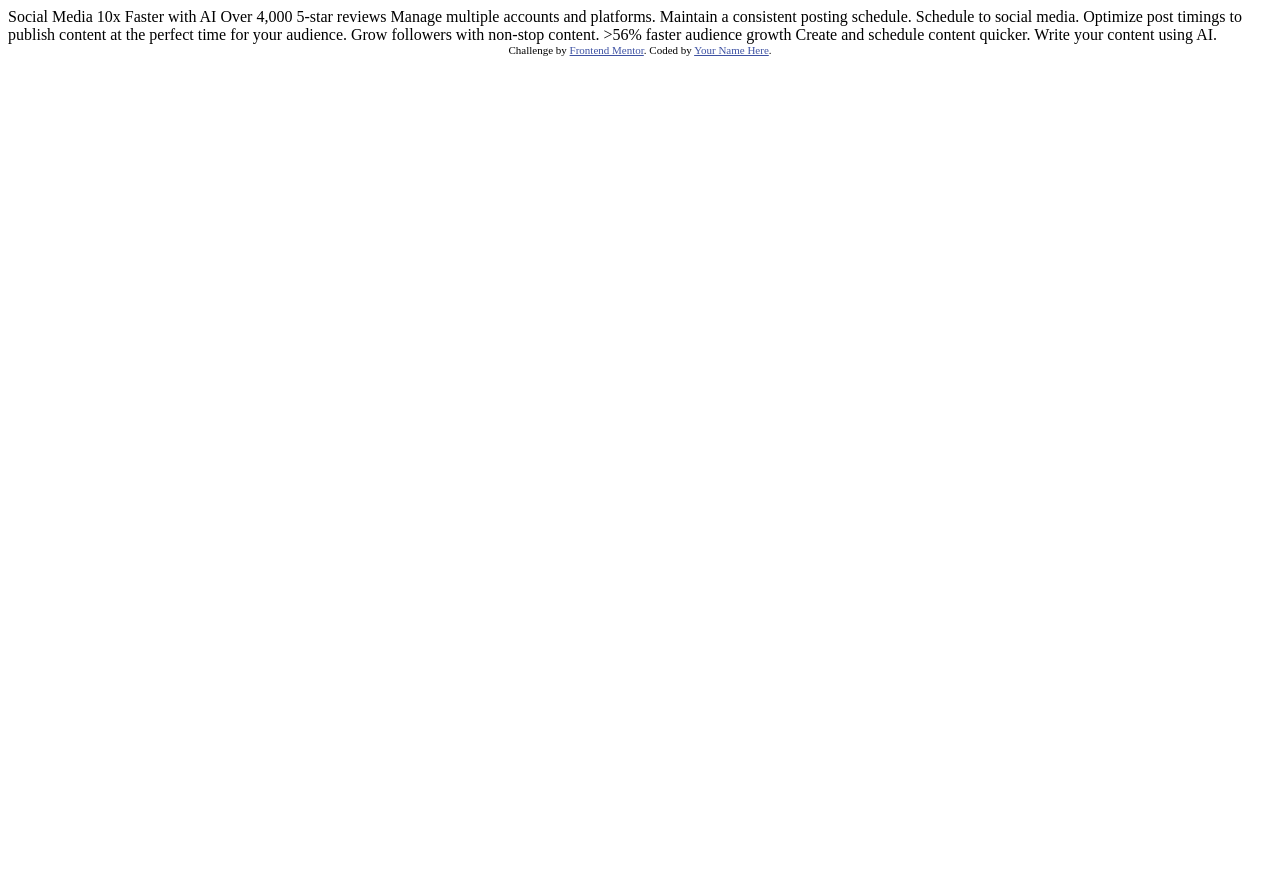
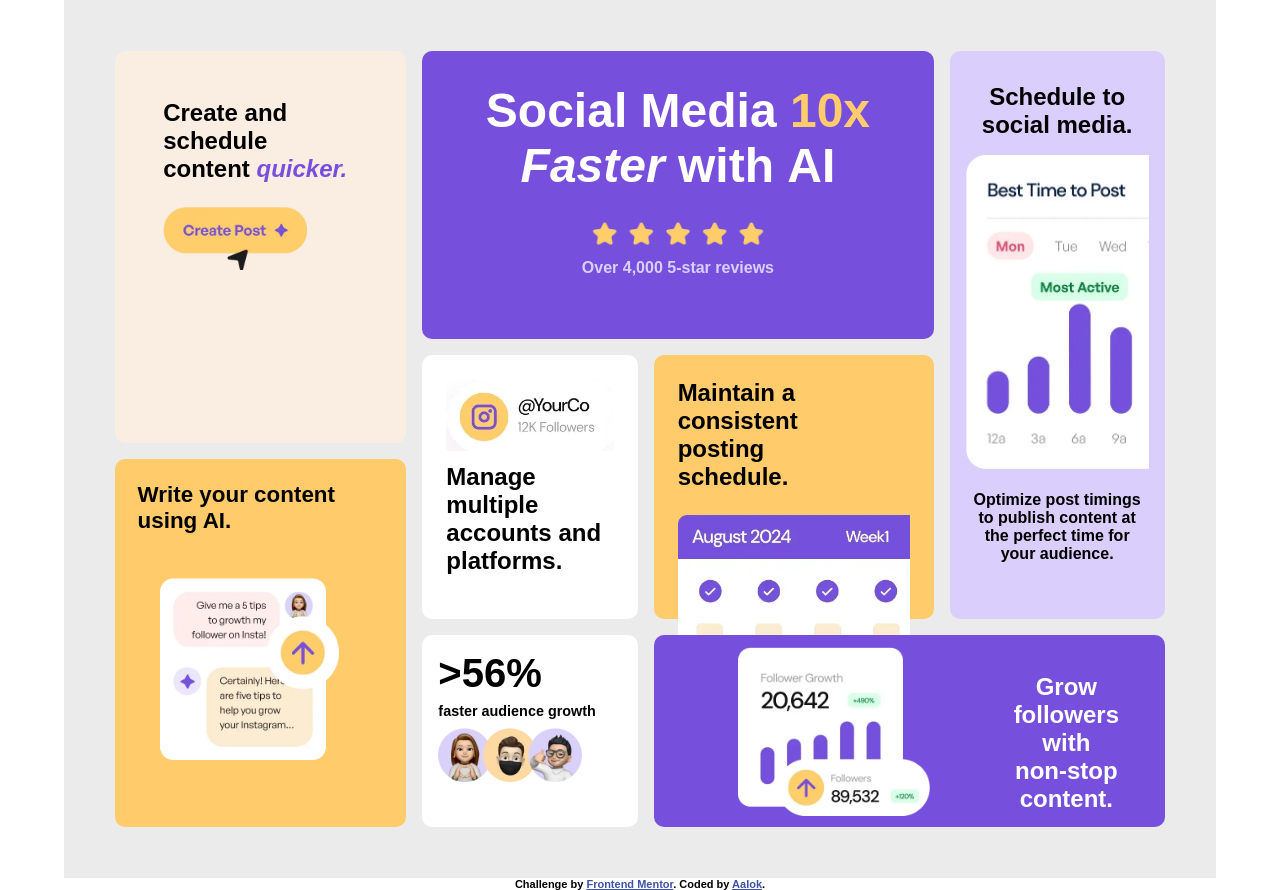
Before and after one commit to Aalok-55/bento-grid-main, a plain HTML site: page index.html in a window 1280 px wide. Before the commit the page ends 800 px from the top, so only its background shows below. Drawn offline with Linux system fonts and the light colour scheme.

Commit message:
minor bug fixing

```diff
--- a/index.html
+++ b/index.html
@@ -1,42 +1,77 @@
 <!DOCTYPE html>
 <html lang="en">
   <head>
-  <meta charset="UTF-8">
-  <meta name="viewport" content="width=device-width, initial-scale=1.0"> <!-- displays site properly based on user's device -->
+    <meta charset="UTF-8" />
+    <meta name="viewport" content="width=device-width, initial-scale=1.0" />
+    <!-- displays site properly based on user's device -->
 
-  <link rel="icon" type="image/png" sizes="32x32" href="./assets/images/favicon-32x32.png">
-
+    <link
+      rel="icon"
+      type="image/png"
+      sizes="32x32"
+      href="./assets/images/favicon-32x32.png"
+    />
+    <link rel="stylesheet" href="styles.css" />
     <title>Frontend Mentor | Bento grid</title>
 
     <!-- Feel free to remove these styles or customise in your own stylesheet 👍 -->
     <style>
-    .attribution { font-size: 11px; text-align: center; }
-    .attribution a { color: hsl(228, 45%, 44%); }
+      .attribution {
+        font-size: 11px;
+        text-align: center;
+      }
+      .attribution a {
+        color: hsl(228, 45%, 44%);
+      }
     </style>
   </head>
   <body>
-
-  Social Media 10x Faster with AI
-  Over 4,000 5-star reviews
-
+    <div class="main">
+      <div class="container first">
+        <span class="template"
+          >Social Media <span>10x</span> <i>Faster</i> with&nbsp;AI
+        </span>
+        <div class="image star"></div>
+        <span> Over 4,000 5-star reviews</span>
+      </div>
+      <div class="container second">
+        <div class="image symbols"></div>
         Manage multiple accounts and platforms.
-
-  Maintain a consistent posting schedule.
-
-  Schedule to social media.
-  Optimize post timings to publish content at the perfect time for your audience.
-
-  Grow followers with non-stop content.
-
-  >56% faster audience growth
-
-  Create and schedule content quicker.
-
-  Write your content using AI.
-
+      </div>
+      <div class="container third">
+        <div>Maintain a consistent posting schedule.</div>
+        <div class="image calender"></div>
+      </div>
+      <div class="container fourth">
+        <span>Schedule to social media.</span>
+        <div class="image schedule"></div>
+        <span>
+          Optimize post timings to publish content at the perfect time for your
+          audience.</span
+        >
+      </div>
+      <div class="container fifth">
+        <div class="image graph"></div>
+        <div>Grow followers with non-stop content.</div>
+      </div>
+      <div class="container sixth">
+        <span clas="percentage">>56%</span>
+        <div>faster audience growth</div>
+        <div class="image faces"></div>
+      </div>
+      <div class="container seventh">
+        Create and schedule content <span><i>quicker.</i></span>
+        <div class="image create-post"></div>
+      </div>
+      <div class="container eighth">
+        <div>Write your content using AI.</div>
+        <div class="image chat"></div>
+      </div>
+    </div>
     <div class="attribution">
-    Challenge by <a href="https://www.frontendmentor.io?ref=challenge">Frontend Mentor</a>.
-    Coded by <a href="#">Your Name Here</a>.
+      Challenge by
+      <a href="https://www.frontendmentor.io?ref=challenge">Frontend Mentor</a>.
+      Coded by <a href="#">Aalok</a>.
     </div>
   </body>
 </html>
--- /dev/null
+++ b/styles.css
@@ -0,0 +1,214 @@
+* {
+  margin: 0;
+  padding: 0;
+  box-sizing: border-box;
+  font-family: arial;
+}
+
+:root {
+  --clr-purple100: hsl(254, 88%, 90%);
+  --clr-purple500: hsl(256, 67%, 59%);
+  --clr-yellow100: hsl(31, 66%, 93%);
+  --clr-yellow500: hsl(39, 100%, 71%);
+  --clr-white: hsl(0, 0%, 100%);
+  --clr-black: hsl(0, 0%, 7%);
+}
+body {
+  margin: auto;
+  width: 100%;
+  font-weight: 550;
+}
+.main {
+  margin: auto;
+  background-color: rgb(235, 235, 235);
+  padding: 4%;
+  width: 90%;
+  display: grid;
+  gap: 1em;
+}
+.container {
+  border-radius: 10px;
+}
+.image {
+  background-repeat: no-repeat;
+}
+.first {
+  background-color: var(--clr-purple500);
+  color: var(--clr-white);
+  padding: 2em;
+  text-align: center;
+  font-size: 1em;
+}
+.first > span:first-of-type {
+  font-size: 3em;
+}
+.first > .template > span {
+  color: var(--clr-yellow500);
+}
+.star {
+  margin-top: 1em;
+  height: 50px;
+  background: url(./assets/images/illustration-five-stars.webp);
+  background-size: 11em;
+  background-repeat: no-repeat;
+  background-position: center;
+}
+.first > span:last-of-type {
+  color: var(--clr-purple100);
+}
+.second {
+  font-size: 1.5em;
+
+  padding: 1em;
+
+  background-color: var(--clr-white);
+}
+.second > .symbols {
+  height: 3em;
+  background-image: url(./assets/images/illustration-multiple-platforms.webp);
+  background-size: 15em;
+  background-repeat: no-repeat;
+  margin-bottom: 0.5em;
+}
+.third {
+  background-color: var(--clr-yellow500);
+  padding: 1em 1em 0;
+  font-size: 1.5em;
+}
+.third > div:first-of-type {
+  padding-right: 20%;
+  margin-bottom: 1em;
+}
+.third > .calender {
+  height: 7em;
+  background-image: url(./assets/images/illustration-consistent-schedule.webp);
+  background-size: 10em;
+}
+.fourth {
+  background-color: var(--clr-purple100);
+  padding: 2em 1em;
+  text-align: center;
+}
+.fourth > span:first-of-type {
+  font-size: 1.5em;
+}
+.schedule {
+  margin: 1em 0;
+  height: 20em;
+  background-image: url(./assets/images/illustration-schedule-posts.webp);
+  background-size: 22em;
+}
+.fifth {
+  background-color: var(--clr-purple500);
+  font-size: 1.5em;
+  font-weight: 550;
+  color: var(--clr-white);
+  text-align: center;
+  padding: 1em;
+  display: grid;
+justify-items: center;
+}
+.fifth > div:not(.graph) {
+  padding: 0 3em;
+
+}
+.fifth > .graph {
+  height: 8em;
+  width: 9em;
+  background-image: url(./assets/images/illustration-grow-followers.webp);
+  background-size: 8em;
+  background-position: top center;
+
+}
+.sixth {
+  background-color: var(--clr-white);
+  padding: 1em;
+}
+.sixth > span {
+  font-size: 2.5em;
+}
+.sixth div {
+  margin: 0.5em 0;
+  font-size: 0.9em;
+}
+.sixth > .faces {
+  height: 4em;
+  background-image: url(./assets/images/illustration-audience-growth.webp);
+  background-size: 10em;
+  background-position: center left;
+}
+.seventh {
+  padding: 1em;
+  background-color: var(--clr-yellow100);
+  font-size: 1.5em;
+  font-weight: 550;
+}
+.seventh > span {
+  color: var(--clr-purple500);
+}
+.seventh > .create-post {
+  margin-top: 1em;
+  height: 2.6em;
+  background-image: url(./assets/images/illustration-create-post.webp);
+  background-size: 6em;
+}
+.eighth {
+  background-color: var(--clr-yellow500);
+  font-size: 1.4em;
+
+  padding: 1em 2em 1em 1em;
+
+}
+.eighth > .chat {
+  height: 8.5em;
+  background-image: url(./assets/images/illustration-ai-content.webp);
+  background-size: 8em;
+  margin-top: 1em;
+}
+@media (min-width: 600px) {
+  .main {
+    grid-template-rows: 18em 5.5em 10em 12em;
+    grid-template-columns: 1fr 1fr 1.3fr 1fr;
+
+  }
+  .first {
+    grid-area: 1 / 2 / 2 /4;
+
+  }
+  .second {
+    grid-area: 2 / 2 / 4 /3;
+    font-size: 1.5em;
+  }
+  .third {
+    grid-area: 2 / 3 / 4 / 4;
+
+  }
+  .fourth {
+    grid-area: 1 / 4 / 4 / 5;
+  }
+  .fifth {
+    grid-area: 4 / 3 / 5 / 5;
+    grid-auto-flow: column;
+    justify-items: start;
+    align-items: center;
+    padding: 0.5em 0 0 3em;
+  }
+
+  .sixth {
+    grid-area: 4 / 2 / 5 / 3;
+  }
+
+  .seventh {
+    grid-area: 1 / 1 / 3 / 2;
+    padding: 2em 2em;
+
+  }
+
+  .eighth {
+    grid-area: 3 / 1 / 5 / 2;
+  }
+  .eighth > .chat {
+    margin: 2em 1em;
+    min-width: 8em;
+  }
+}
```
Lines whose indentation alone changed are shown as unchanged.
